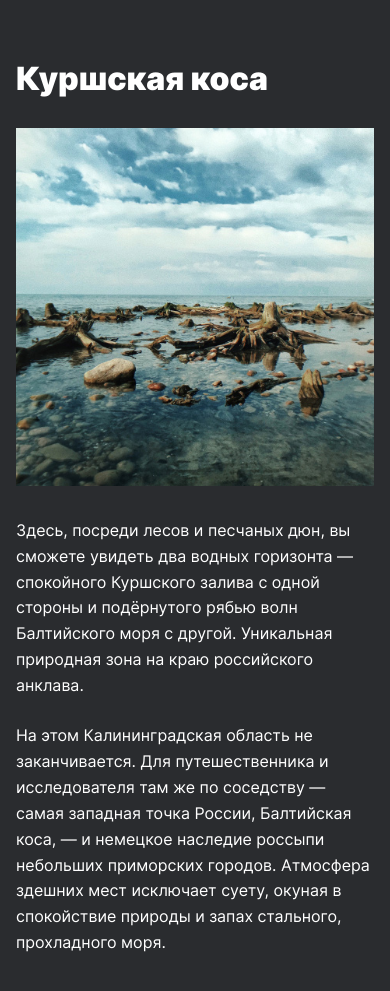
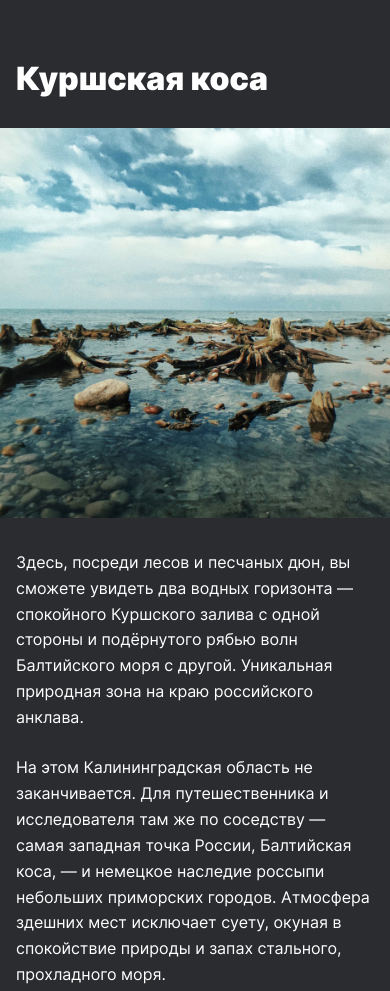
Before and after one commit to sm0uk-yandex/russian-travel, a plain HTML site: page index.html in a window 390 px wide. Shown: the part 2199-3190 px from the top of the page. Drawn offline with Linux system fonts and the light colour scheme.

Commit message:
фикс блока place

```diff
--- a/blocks/place/__paragraph/place__paragraph.css
+++ b/blocks/place/__paragraph/place__paragraph.css
@@ -14,3 +14,9 @@
     line-height: 1.62;
   }
 }
+
+@media screen and (max-width: 460px) {
+  .place__paragraph {
+    padding: 0 16px;
+  }
+}
--- a/blocks/place/__title/place__title.css
+++ b/blocks/place/__title/place__title.css
@@ -13,8 +13,9 @@
   }
 }
 
-@media screen and (max-width: 500px) {
+@media screen and (max-width: 460px) {
   .place__title {
     font-size: 32px;
+    padding: 0 16px;
   }
 }
--- a/blocks/place/__website/place__website.css
+++ b/blocks/place/__website/place__website.css
@@ -3,7 +3,7 @@
   padding-bottom: .6em;
 }
 
-@media screen and (max-width: 500px) {
+@media screen and (max-width: 560px) {
   .place__website {
     display: none;
   }
--- a/blocks/place/place.css
+++ b/blocks/place/place.css
@@ -32,7 +32,7 @@
   }
 }
 
-@media screen and (max-width: 640px) {
+@media screen and (max-width: 700px) {
   .place {
     grid-template-columns: 280px minmax(min-content, max-content);
     grid-gap: 38px 20px;
@@ -40,7 +40,7 @@
   }
 }
 
-@media screen and (max-width: 500px) {
+@media screen and (max-width: 560px) {
   .place {
     grid-template-columns: 100%;
     grid-gap: 32px 0;
--- a/blocks/places/places.css
+++ b/blocks/places/places.css
@@ -18,9 +18,15 @@
     margin: 88px 0 0;
   }
 }
+
 @media screen and (max-width: 600px) {
   .places {
-    padding: 0 16px;
     margin: 64px 0 0;
   }
 }
+
+@media screen and (max-width: 460px) {
+  .places {
+    padding: 0;
+  }
+}
```
